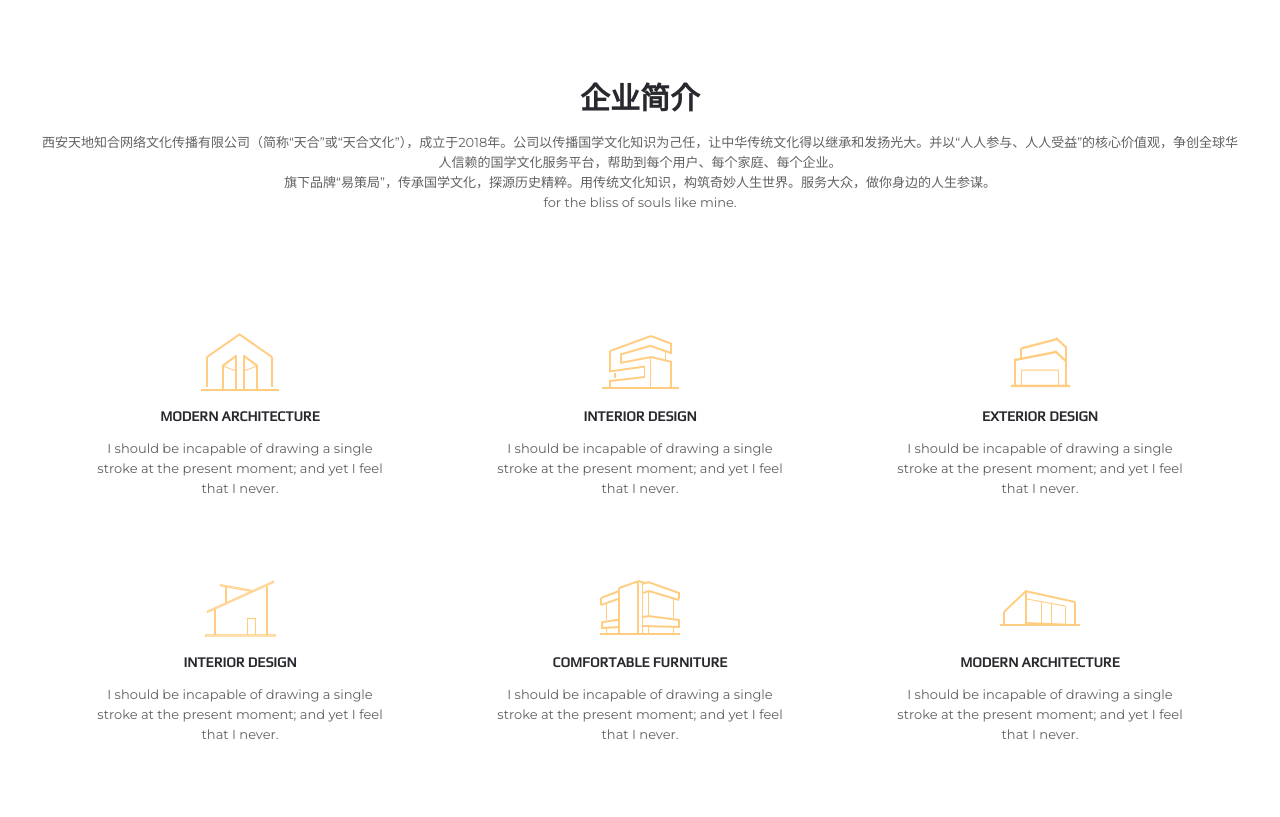
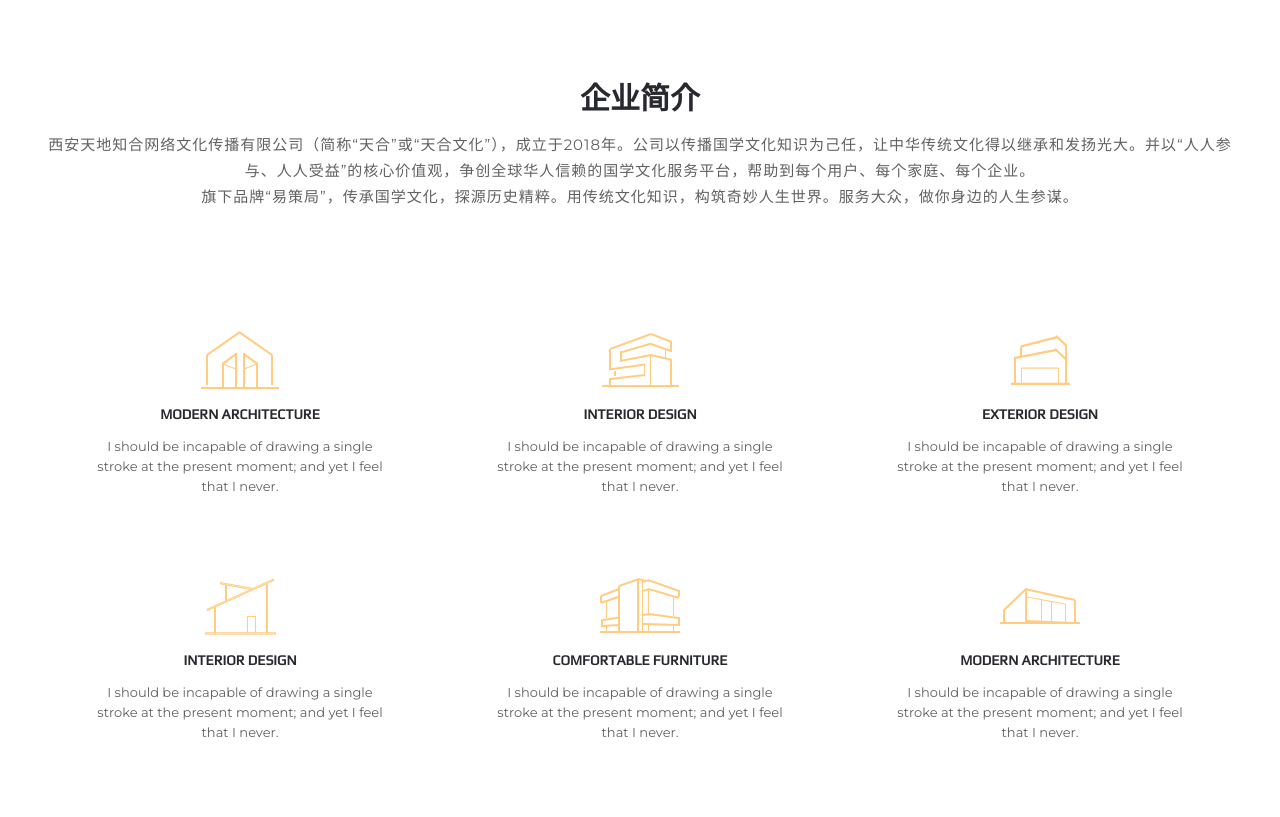
Before and after one commit to xiaozhu12567/web_front, a plain HTML site: page index.html in a window 1280 px wide. Shown: the part 781-1598 px from the top of the page. Drawn offline with Linux system fonts and the light colour scheme; files whose address does not match are found by name.

Commit message:
modified:   .idea/workspace.xml 	modified:   css/app.css 	modified:   index.html

```diff
--- a/css/app.css
+++ b/css/app.css
@@ -442,6 +442,11 @@ footer {
   background-color: #fff; }
   .services-section .title-and-desc {
     margin-bottom: 110px; }
+  .services-section .title-and-desc p {
+    font-size: 15px;
+    line-height: 26px;
+    letter-spacing: 1px;
+  }
     .services-section .title-and-desc .separate {
       display: block; }
     .services-section .title-and-desc p.body-text {
--- a/index.html
+++ b/index.html
@@ -56,7 +56,6 @@
 						西安天地知合网络文化传播有限公司（简称“天合”或“天合文化”），成立于2018年。公司以传播国学文化知识为己任，让中华传统文化得以继承和发扬光大。并以“人人参与、人人受益”的核心价值观，争创全球华人信赖的国学文化服务平台，帮助到每个用户、每个家庭、每个企业。
 					</p>
 					<p class="body-text">旗下品牌“易策局”，传承国学文化，探源历史精粹。用传统文化知识，构筑奇妙人生世界。服务大众，做你身边的人生参谋。</p>
-					<p class="body-text">for the bliss of souls like mine.</p>
 			</div>
 		</div>
 		<!-- SERVICES ICONS & TEXT -->
```
